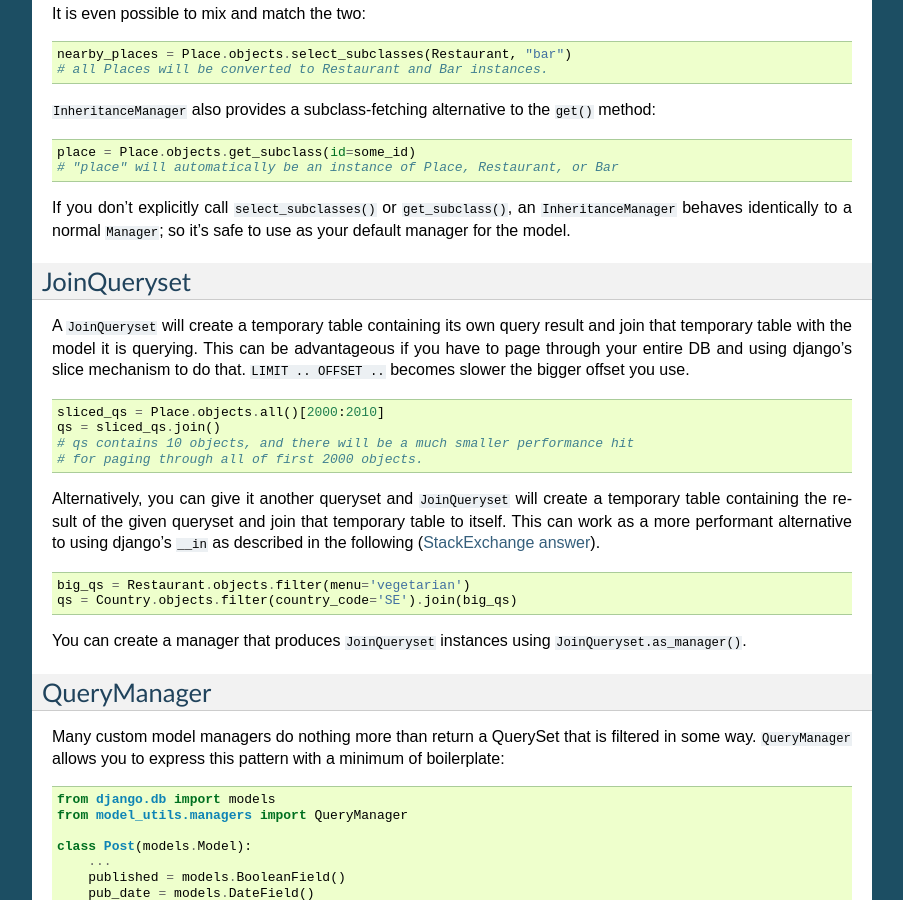
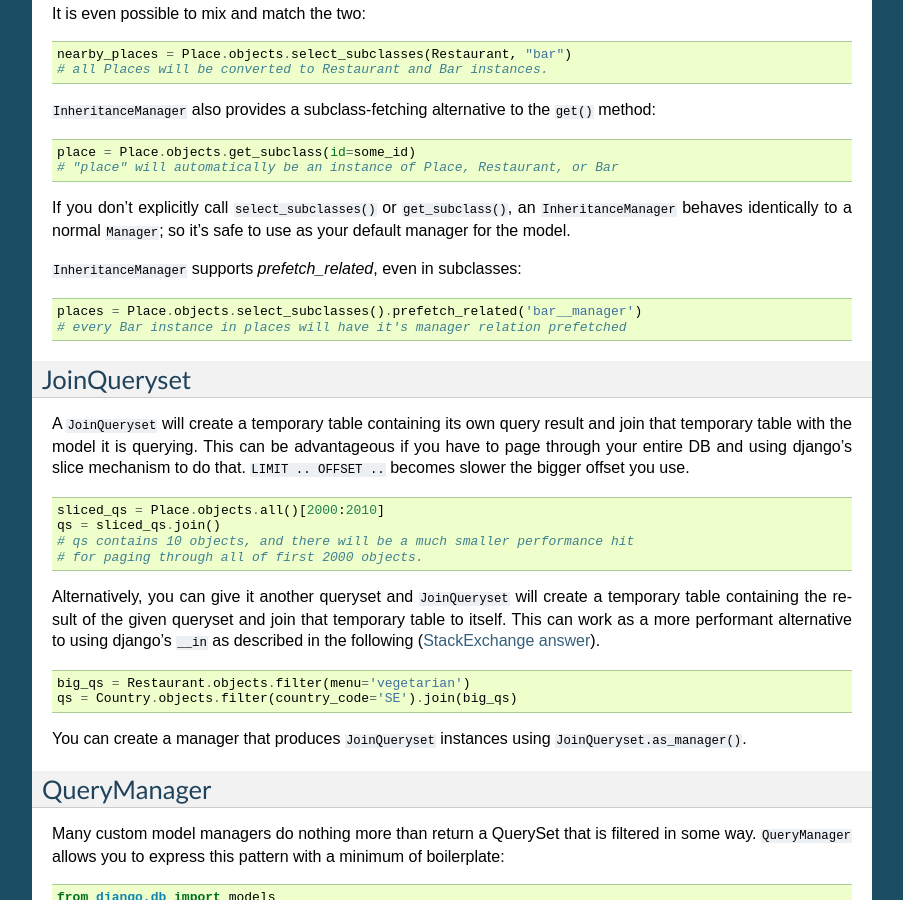
Before and after one commit to jazzband/django-model-utils, a Sphinx documentation site: the page built from docs/managers.rst, in a window 1280 px wide and 900 px high, scrolled down 1027 px. Shown: the whole window, without its empty margins (198-1101 px from the left). Built offline with Sphinx 7.4.7, drawn with Linux system fonts in a browser that asks for light colours.

Commit message:
Update changes and docs

```diff
--- a/CHANGES.rst
+++ b/CHANGES.rst
@@ -4,6 +4,7 @@
 To be released
 ------------------
 - Add support for `Python 3.13` (GH-#628)
+- Add support for `prefetch_related` to `InheritanceManager`
 
 5.0.0 (2024-09-01)
 ------------------
--- a/docs/managers.rst
+++ b/docs/managers.rst
@@ -84,6 +84,14 @@
 an ``InheritanceManager`` behaves identically to a normal ``Manager``; so
 it's safe to use as your default manager for the model.
 
+``InheritanceManager`` supports `prefetch_related`, even in subclasses:
+
+.. code-block:: python
+
+    places = Place.objects.select_subclasses().prefetch_related('bar__manager')
+    # every Bar instance in places will have it's manager relation prefetched
+
+
 .. _contributed by Jeff Elmore: https://jeffelmore.org/2010/11/11/automatic-downcasting-of-inherited-models-in-django/
 
 JoinQueryset
```
